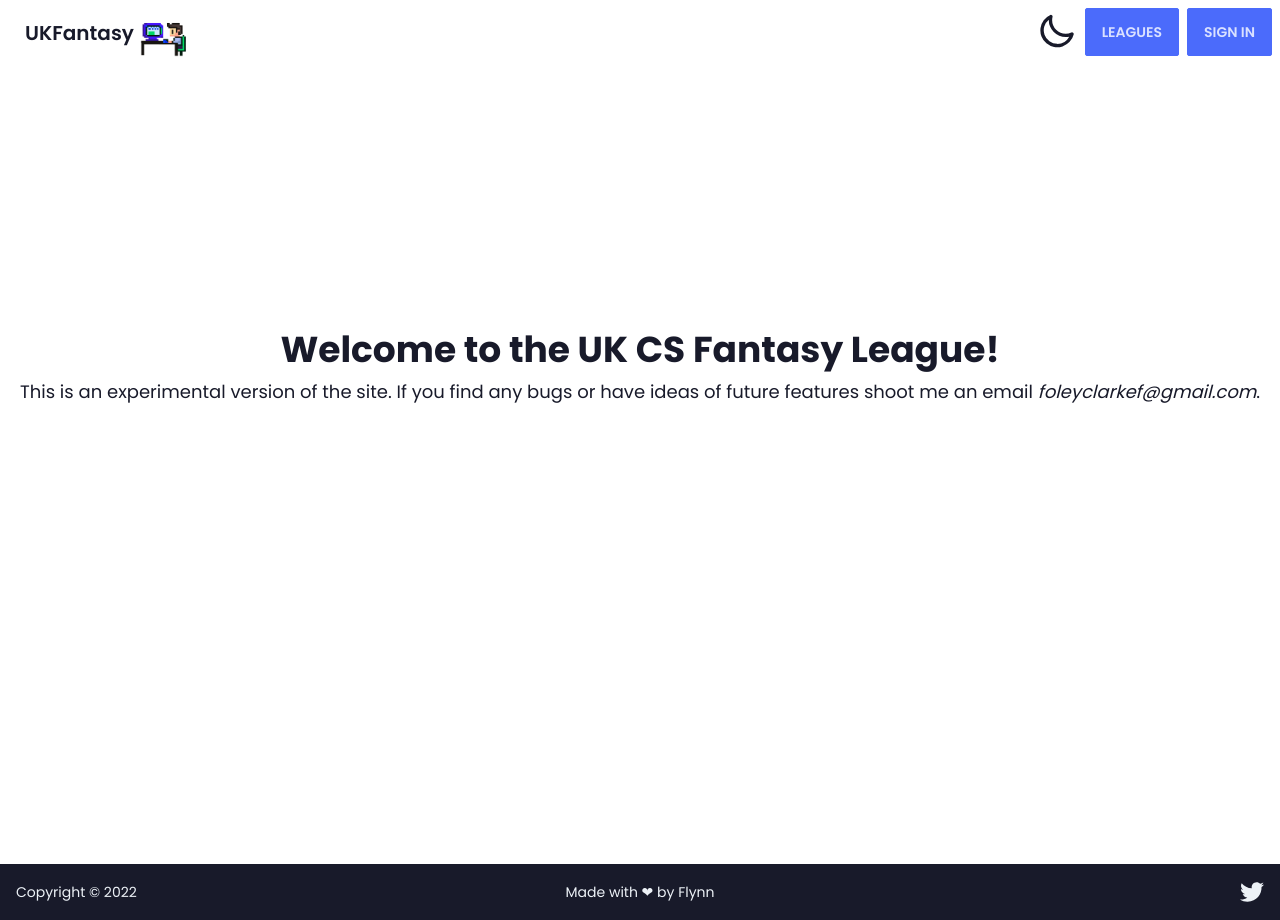
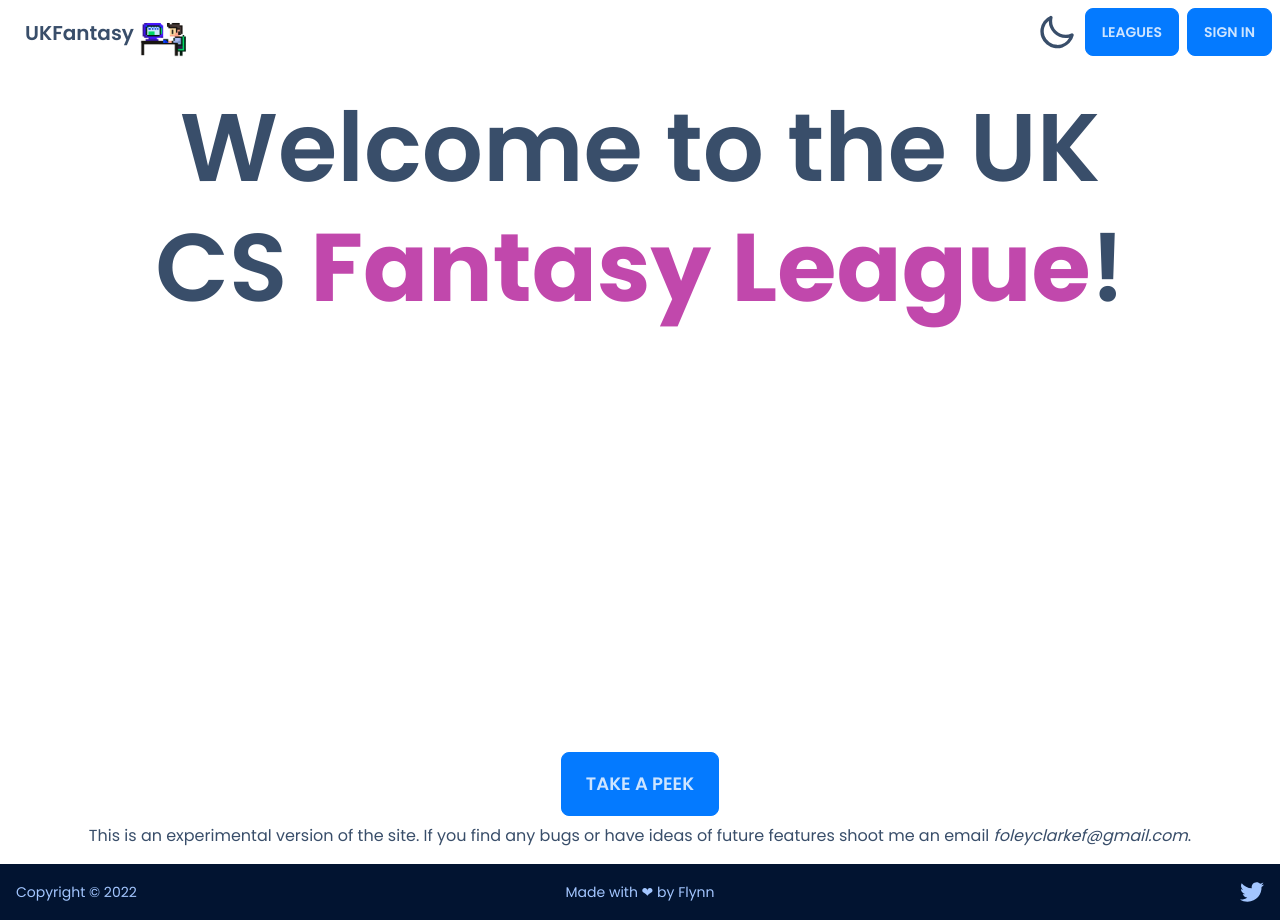
Before and after one commit to FlynnFc/UKFantasy, a Next.js app: page / in a window 1280 px wide. Built offline with nearby package versions, Linux system fonts and the light colour scheme; no server answers.

Commit message:
default theme changes

```diff
--- a/src/components/LoginBtn.tsx
+++ b/src/components/LoginBtn.tsx
@@ -19,7 +19,7 @@ export default function LoginBtn(props: { primary: boolean }) {
         <div className="dropdown-end dropdown hover:text-primary-content">
           <label
             tabIndex={0}
-            className="btn border-none bg-transparent px-2 text-4xl text-base-content hover:text-inherit"
+            className="btn border-none bg-transparent px-2 text-2xl text-base-content hover:text-inherit md:text-4xl"
           >
             <IoIosArrowDropdown />
           </label>
--- a/src/components/Navbar.tsx
+++ b/src/components/Navbar.tsx
@@ -34,10 +34,10 @@ const Navbar = () => {
       }
     } else {
       console.log(isBrowserSetToDark);
-      localStorage.setItem("theme", "business,corporate");
+      localStorage.setItem("theme", "winter,mytheme");
       bodyEl?.setAttribute(
         "data-theme",
-        isBrowserSetToDark ? "business" : "corporate"
+        isBrowserSetToDark ? "mytheme" : "winter"
       );
     }
   }, [darkmode]);
@@ -55,14 +55,14 @@ const Navbar = () => {
       <div className="flex w-full justify-between">
         <div className="flex space-x-4">
           <Link href="/">
-            <a className="btn-ghost btn flex items-center text-xl normal-case">
+            <a className="btn-ghost btn flex items-center text-sm normal-case md:text-xl">
               <span className="mb-3">UKFantasy</span>
               <Image src={logo} width={60} height={60} alt="logo" />
             </a>
           </Link>
         </div>
-        <div className="flex items-start space-x-2">
-          <label className="swap-rotate swap mt-[0.2rem]">
+        <div className="flex items-center space-x-2">
+          <label className="swap-rotate swap">
             <input
               onClick={themeHandler}
               data-toggle-theme="business,corporate"
@@ -70,7 +70,7 @@ const Navbar = () => {
             />
 
             <svg
-              className="swap-on h-10 w-10 fill-current"
+              className="swap-on h-7 w-7 fill-current md:h-10 md:w-10"
               xmlns="http://www.w3.org/2000/svg"
               viewBox="0 0 24 24"
             >
@@ -78,7 +78,7 @@ const Navbar = () => {
             </svg>
 
             <svg
-              className="swap-off h-10 w-10 fill-current"
+              className="swap-off h-7 w-7 fill-current md:h-10 md:w-10"
               xmlns="http://www.w3.org/2000/svg"
               viewBox="0 0 24 24"
             >
--- a/src/pages/index.tsx
+++ b/src/pages/index.tsx
@@ -1,28 +1,38 @@
 import type { NextPage } from "next";
 import { useSession } from "next-auth/react";
+import Link from "next/link";
 import { useRouter } from "next/router";
 import { useEffect } from "react";
 
 const Home: NextPage = () => {
-  const router = useRouter();
-  const { status, data } = useSession();
+  // const router = useRouter();
+  // const { status, data } = useSession();
 
-  useEffect(() => {
-    if (status === "authenticated") {
-      router.push("/leagues");
-    } else return;
-  }, [router, status]);
+  // useEffect(() => {
+  //   if (status === "authenticated") {
+  //     router.push("/leagues");
+  //   } else return;
+  // }, [router, status]);
   return (
     <>
-      <main className="container mx-auto flex min-h-screen flex-col items-center justify-start p-4">
-        <h1 className="my-2 mt-[20%] text-4xl font-bold">
-          Welcome to the UK CS Fantasy League!
+      <main className="container mx-auto flex min-h-screen flex-col items-center justify-between p-4">
+        <h1 className="my-2 w-5/6 text-center text-2xl font-semibold md:text-4xl xl:text-[6rem] xl:leading-tight">
+          Welcome to the UK CS{" "}
+          <span className="font-bold text-accent"> Fantasy League</span>!
         </h1>
-        <p className="text-left text-lg">
-          This is an experimental version of the site. If you find any bugs or
-          have ideas of future features shoot me an email{" "}
-          <i>foleyclarkef@gmail.com</i>.
-        </p>
+
+        <div className="flex w-full flex-col items-center">
+          <Link href={"./epic39"}>
+            <button className="btn-primary btn-lg btn w-fit">
+              Take a peek
+            </button>
+          </Link>
+          <p className="mt-2 text-left text-base">
+            This is an experimental version of the site. If you find any bugs or
+            have ideas of future features shoot me an email{" "}
+            <i>foleyclarkef@gmail.com</i>.
+          </p>
+        </div>
       </main>
     </>
   );
--- a/src/pages/settings.tsx
+++ b/src/pages/settings.tsx
@@ -84,7 +84,7 @@ const Settings = () => {
             <option disabled selected={true}>
               Choose a theme
             </option>
-            <option value={"winter,night"}>Default</option>
+            <option value={"winter,mytheme"}>Default</option>
             <option value={"corporate,business"}>Microsoft</option>
             <option value={"bumblebee,halloween"}>Halloween</option>
             <option value={"lofi,black"}>Minimal</option>
--- a/tailwind.config.cjs
+++ b/tailwind.config.cjs
@@ -8,7 +8,30 @@ module.exports = {
   plugins: [require("daisyui")],
   daisyui: {
     styled: true,
-    themes: true,
+    themes: [
+      {
+        mytheme: {
+          primary: "#047AFF",
+          secondary: "#463AA2",
+          accent: "#F471B5",
+          neutral: "#1E293B",
+          "base-100": "#0F172A",
+          info: "#93E7FB",
+          success: "#81CFD1",
+          warning: "#EFD7BB",
+          error: "#E58B8B",
+        },
+      },
+      "winter",
+      "bumblebee",
+      "halloween",
+      "lofi",
+      "black",
+      "cyberpunk",
+      "synthwave",
+      "corporate",
+      "business",
+    ],
     base: true,
     utils: true,
     logs: true,
```
